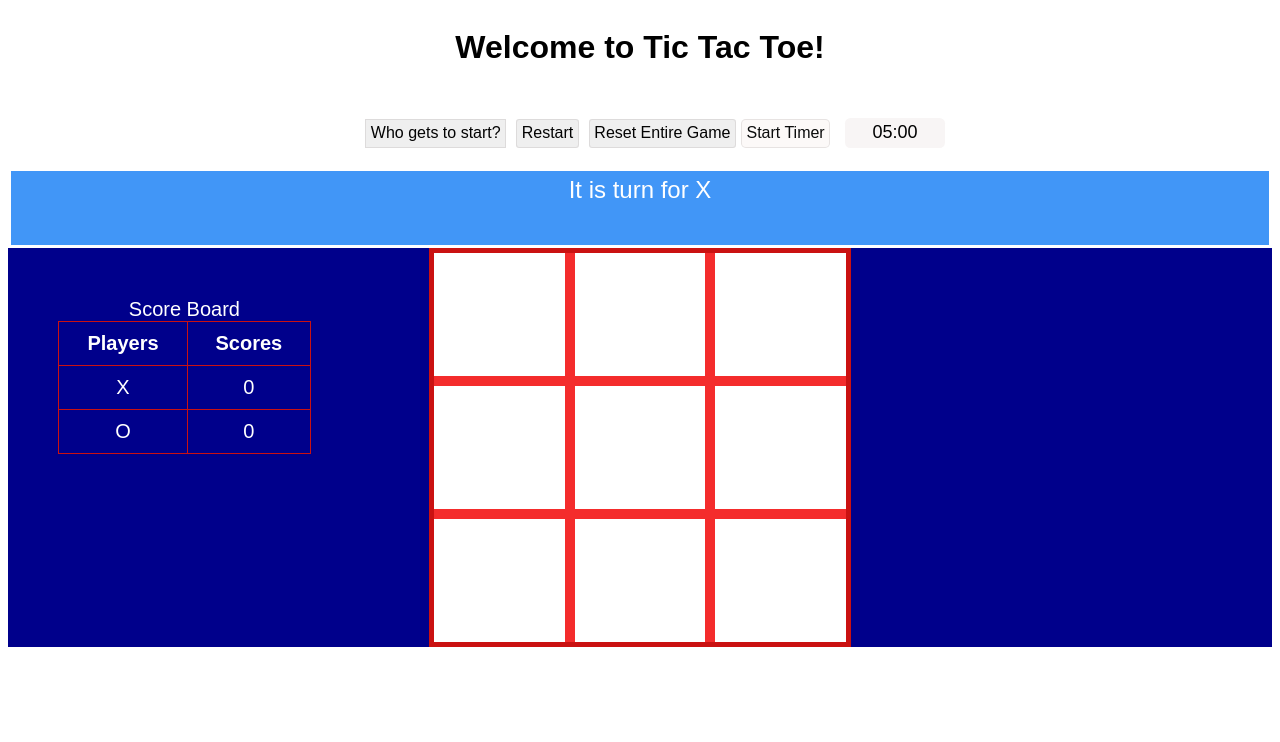
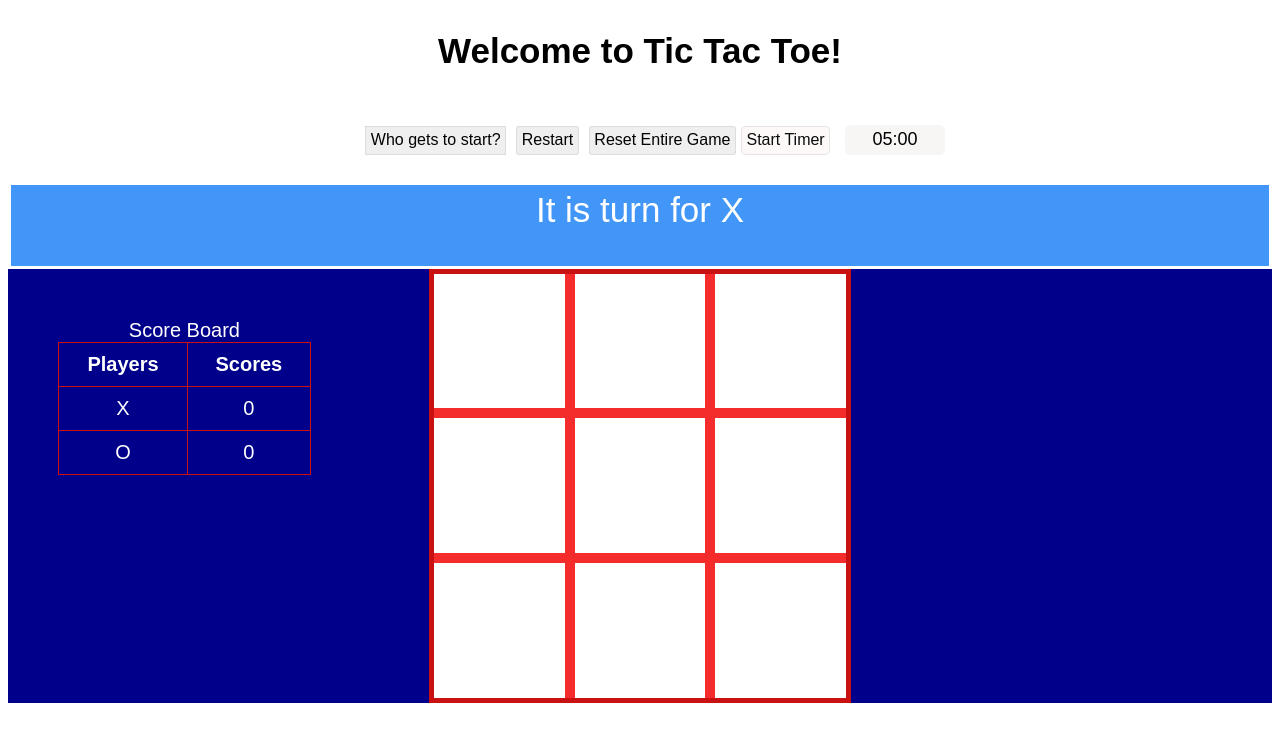
Before and after one commit to shatgulogen/tic-tac-toe, a plain HTML site: page index.html in a window 1280 px wide. Drawn offline with Linux system fonts and the light colour scheme.

Commit message:
change fontsize

```diff
--- a/css/style.css
+++ b/css/style.css
@@ -12,6 +12,8 @@
         'message message message message message message message message message'
         'score score score main main main sidebar sidebar sidebar';
 }
+
+/*
 @media only screen and (max-width: 520px) {
     .container {
         display: grid;
@@ -26,6 +28,7 @@
             'score score score';
     }
 }
+*/
 
 .item-a {
     grid-area: header;
@@ -59,6 +62,7 @@
 
 h1 {
     text-align: center;
+    font-size: 35px;
 }
 
 #buttons {
@@ -84,9 +88,14 @@
     background-color: rgb(65, 150, 247);
     color: white;
     text-align: center;
-    font-size: 24px;
+    font-size: 26px;
     margin: 3px;
     padding: 5px;
+}
+.turnInfo {
+    justify-items: center;
+    text-align: center;
+    font-size: 35px;
 }
 #score {
     grid-column-start: 1;
```
